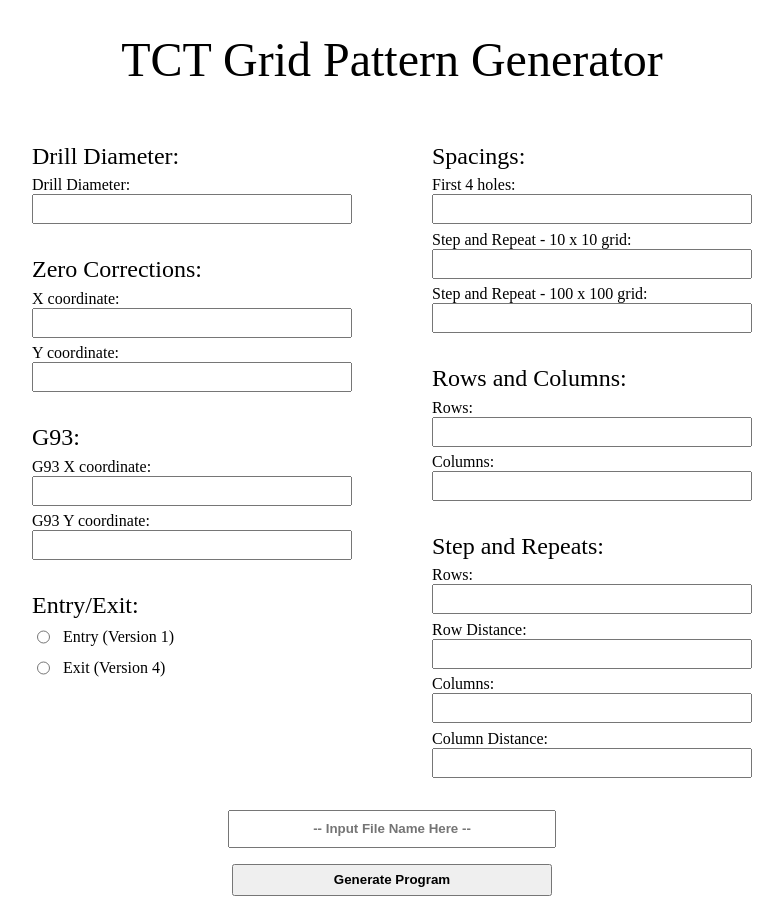
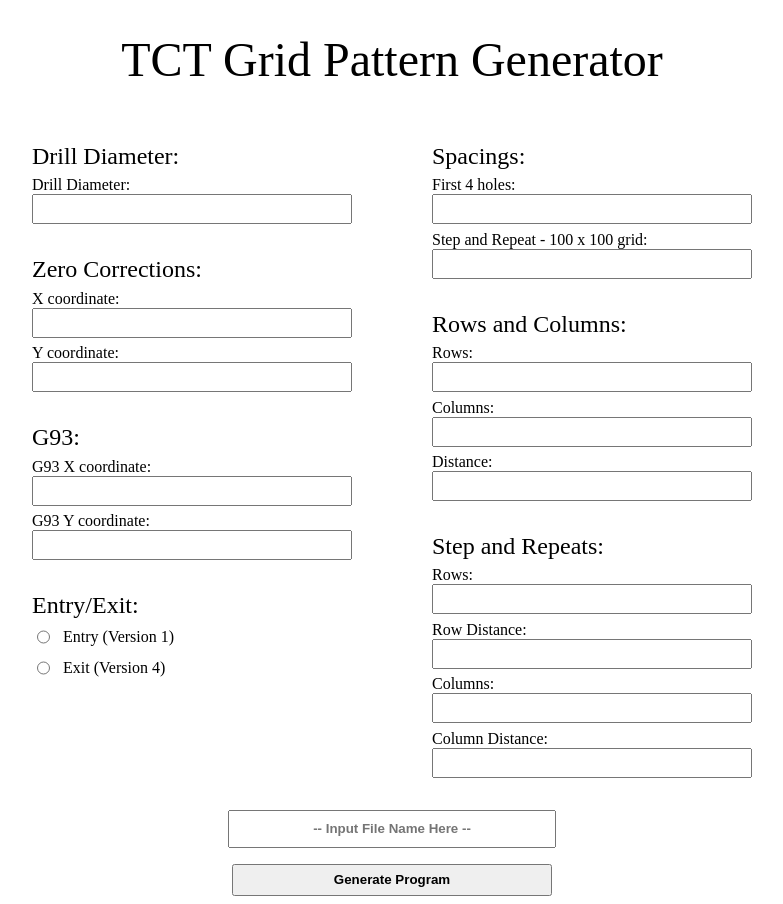
Before and after one commit to tct-tech/grid-generator, a React (Create React App) app: page / in a window 1280 px wide. Shown: the whole page, without its empty margins (248-1031 px from the left). Built offline with nearby package versions, Linux system fonts and the light colour scheme.

Commit message:
edit wording

```diff
--- a/src/components/DataInput.js
+++ b/src/components/DataInput.js
@@ -2,7 +2,7 @@
  * @Author: Your name
  * @Date:   2023-04-26 16:42:42
  * @Last Modified by:   Your name
- * @Last Modified time: 2023-08-24 15:22:05
+ * @Last Modified time: 2023-08-24 15:53:29
  */
 import React from 'react';
 import '../styles/styles.css';
@@ -52,10 +52,8 @@ const DataInput = (props) => {
                     <div className="inputs">
                         <label htmlFor='dist_1Input'>First 4 holes: </label>
                         <input id='dist_1Input' name='dist_1' type='number' value={props.dist_1} onChange={handleChange}/>
-                        <label htmlFor='dist_2Input'>Step and Repeat - 10 x 10 grid: </label>
+                        <label htmlFor='dist_2Input'>Step and Repeat - 100 x 100 grid: </label>
                         <input id='dist_2Input' name='dist_2' type='number' value={props.dist_2} onChange={handleChange}/>
-                        <label htmlFor='dist_3Input'>Step and Repeat - 100 x 100 grid: </label>
-                        <input id='dist_3Input' name='dist_3' type='number' value={props.dist_3} onChange={handleChange}/>
                     </div>
                 <div className="title">Rows and Columns: </div>
                     <div className="inputs">
@@ -63,6 +61,8 @@ const DataInput = (props) => {
                         <input id='rowInput' name='row' type='number' value={props.row} onChange={handleChange}/>
                         <label htmlFor='columnInput'>Columns: </label>
                         <input id='columnInput' name='column' type='number' value={props.column} onChange={handleChange}/>
+                        <label htmlFor='dist_3Input'>Distance: </label>
+                        <input id='dist_3Input' name='dist_3' type='number' value={props.dist_3} onChange={handleChange}/>
                     </div>
                 <div className="title">Step and Repeats: </div>
                     <div className="inputs">
```
